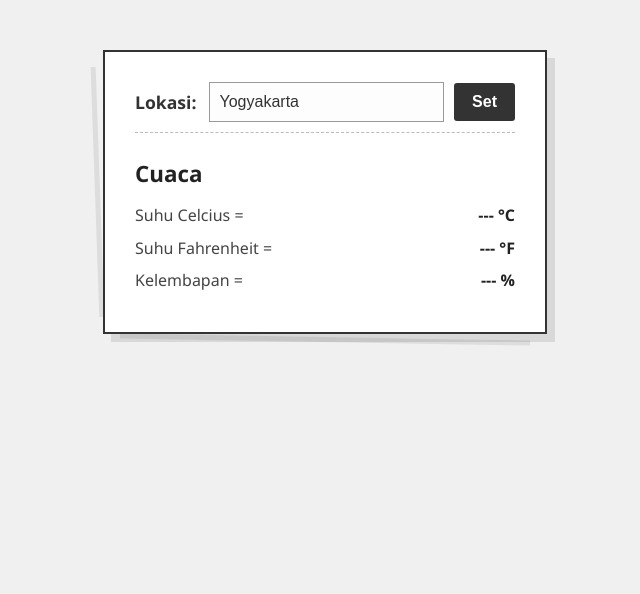
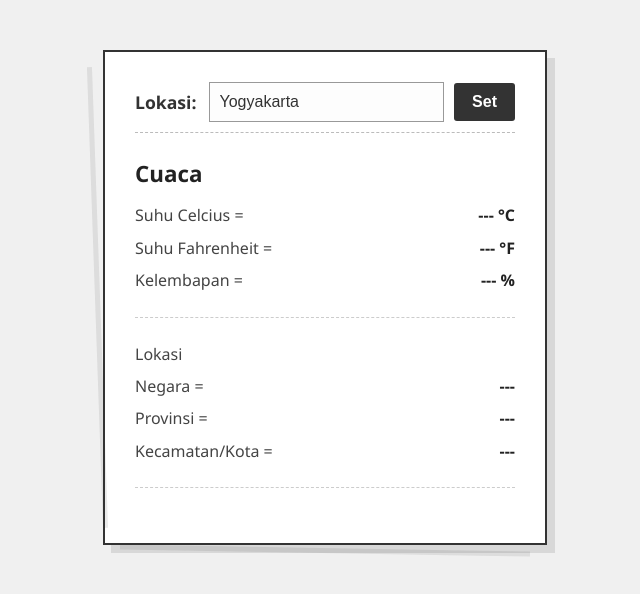
Before and after one commit to afnanyogs/index, a plain HTML site: page index.html in a window 1280 px wide. Shown: the whole page, without its empty margins (315-955 px from the left). Drawn offline with nearby package versions, Linux system fonts and the light colour scheme.

Commit message:
menambahkan lokasi

```diff
--- a/index.html
+++ b/index.html
@@ -186,3 +186,21 @@
                 <span class="data-label">Kelembapan =</span>
                 <span class="data-value"><span id="kelembapan">---</span> %</span>
             </p>
+
+            <hr>
+
+            <p>Lokasi</p>
+            <p>
+                <span class="data-label">Negara =</span>
+                <span class="data-value" id="negara">---</span>
+            </p>
+            <p>
+                <span class="data-label">Provinsi =</span>
+                <span class="data-value" id="provinsi">---</span>
+            </p>
+            <p>
+                <span class="data-label">Kecamatan/Kota =</span>
+                <span class="data-value" id="kota">---</span>
+            </p>
+
+            <hr>
```
